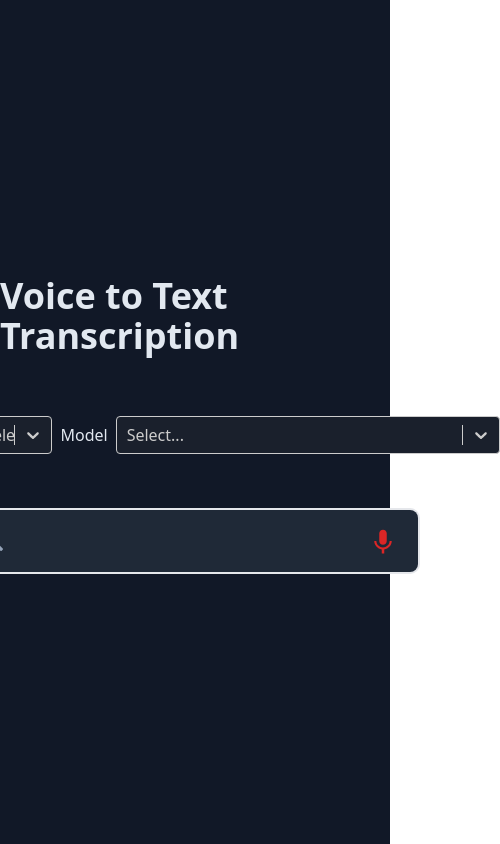
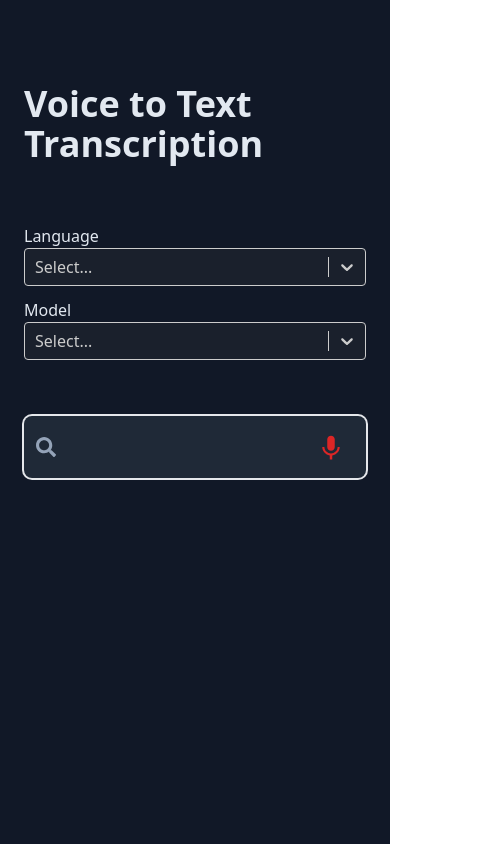
Before and after one commit to nganaremba-rem/whisperapireactclient, a React (Vite) app: page / in a window 390 px wide. Shown: the whole page, 500 px wide, since content can reach past the window. Built offline with nearby package versions, Linux system fonts and the light colour scheme.

Commit message:
responsive

```diff
--- a/src/App.jsx
+++ b/src/App.jsx
@@ -78,17 +78,16 @@ export default function App() {
 
   return (
     <>
-      <div className='min-h-[100svh] bg-gray-900 text-slate-200 flex flex-col justify-center items-center '>
+      <div className='min-h-[100svh] p-6 bg-gray-900 text-slate-200 flex flex-col sm:items-center '>
         <h1 className='text-4xl font-bold py-5 my-10'>
           Voice to Text Transcription
         </h1>
-        <div className='flex items-center gap-2'>
-          <div className='flex items-center space-x-2'>
+        <div className='flex w-full sm:w-max flex-col  sm:justify-center  gap-3'>
+          <div className='grid  sm:grid-cols-[1fr_368px] sm:gap-5 sm:items-center sm:justify-center sm:px-20'>
             <label htmlFor='language'>Language</label>
             <Select
               styles={colourStyles}
               onChange={(option) => {
-                console.log(option)
                 setLanguage(option?.value)
               }}
               options={[
@@ -103,14 +102,13 @@ export default function App() {
               ]}
             />
           </div>
-          <div className='flex items-center space-x-2'>
+          <div className='grid sm:grid-cols-[1fr_368px] sm:gap-5 sm:items-center sm:justify-center sm:px-20'>
             <label htmlFor='model'>Model</label>
             <Select
               styles={colourStyles}
               onChange={(option) => {
                 setModel(option?.value)
               }}
-              className='min-w-[24rem]'
               options={[
                 {
                   label: 'Tiny [39MB 1GB-VRAM Speed: 32x]',
@@ -137,11 +135,13 @@ export default function App() {
           </div>
         </div>
 
-        <div className=' bg-gray-800 my-14 ring-gray-200 focus-within:ring-sky-600 pointer-events-none px-3 py-2 flex items-center rounded-lg  ring-2 '>
-          <FaSearch size={19} className='text-slate-400' />
+        <div className=' bg-gray-800 my-14 ring-gray-200 focus-within:ring-sky-600 pointer-events-none px-3 py-2 flex w-full sm:w-max items-center rounded-lg  ring-2 '>
+          <div>
+            <FaSearch size={20} className='text-slate-400' />
+          </div>
           <input
             value={isPending ? 'Please wait...' : searchText}
-            className='bg-gray-800 px-3 pointer-events-auto  outline-none focus:ring-cyan-400 text-xl'
+            className='bg-gray-800 w-full min-w-0 px-3 pointer-events-auto  outline-none focus:ring-cyan-400 text-xl'
             type='text'
             name='search'
             id='search'
```
